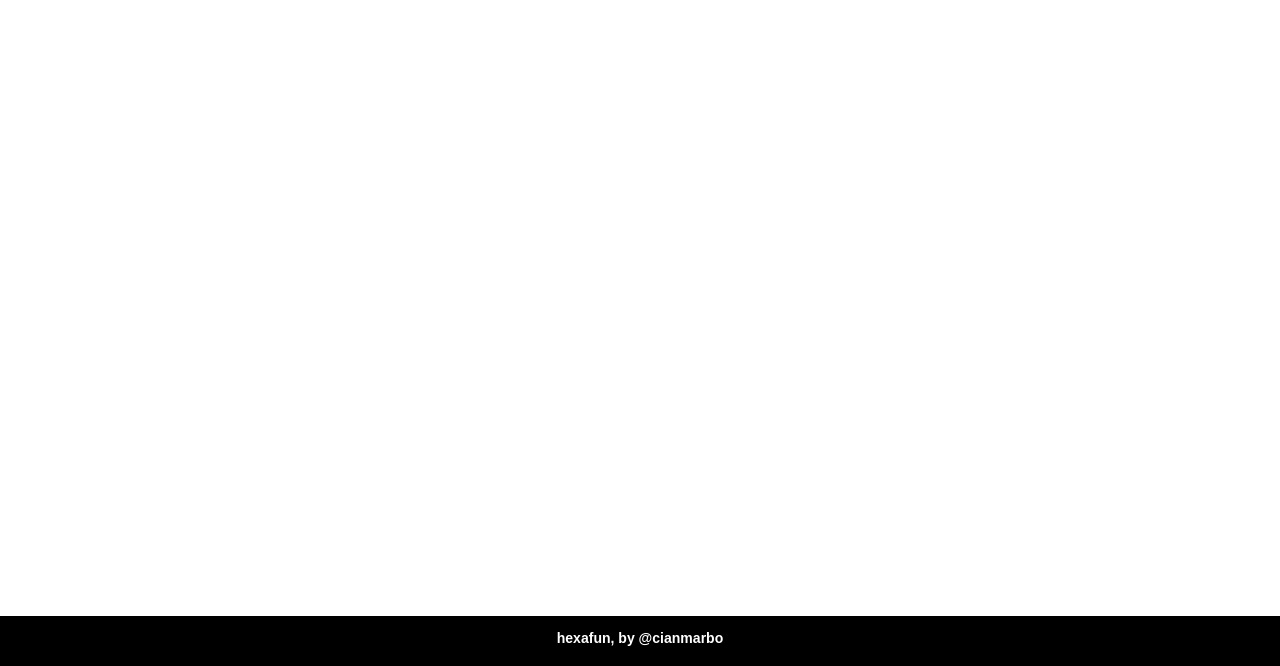
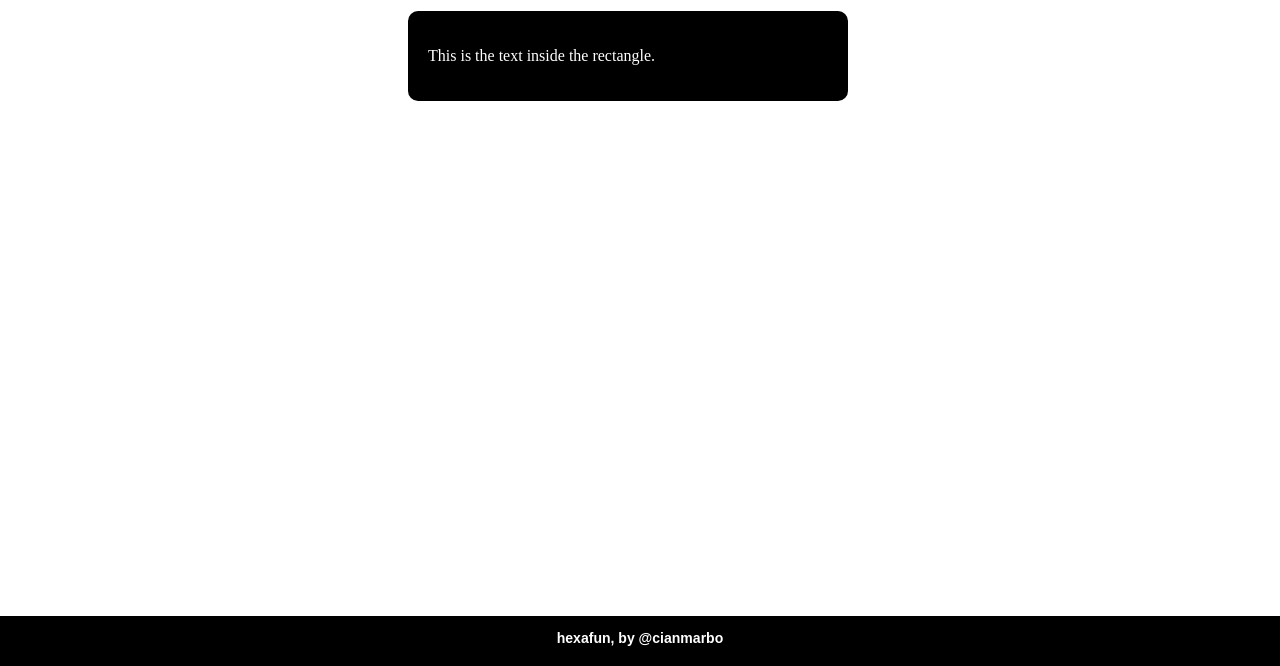
Before and after one commit to cianmarbo/cianmarbo.github.io, a plain HTML site: page index.html in a window 1280 px wide. Shown: the part 134-800 px from the top of the page. Drawn offline with Linux system fonts and the light colour scheme; a web font is replaced by a local one.

Commit message:
Begin work on content box

```diff
--- a/index.html
+++ b/index.html
@@ -12,6 +12,7 @@
             <p>a programming and computer hobbyist blog</p>
         </div>
 
+        <div class="site-container">
         <div id="myMenu" class="hidden">
             <div class="item1">
                 <p>/home</p>
@@ -22,8 +23,14 @@
             <div class="item1">
                 <p>/projects</p>
             </div>
+            <div class="item1">
+                <p>/blog</p>
+            </div>
         </div>
-
+        <div class="rectangle">
+            <p>This is the text inside the rectangle.</p>
+        </div>
+        </div>
         <script>
             const button = document.getElementById('myButton');
             const text = document.getElementById('myMenu');
--- a/styles.css
+++ b/styles.css
@@ -51,6 +51,11 @@
     display: none;
 }
 
+.site-container {
+    display: flex;
+    flex-direction: row;
+}
+
 .menu-animated {
     margin-top: 5%;
     margin-left: 5%;
@@ -73,3 +78,12 @@
         top: 0px;
     }
 }
+
+.rectangle {
+    background-color: black;
+    color: white;
+    border-radius: 10px;
+    padding: 20px;
+    width: 400px;
+    margin-left: 400px;
+}
```
